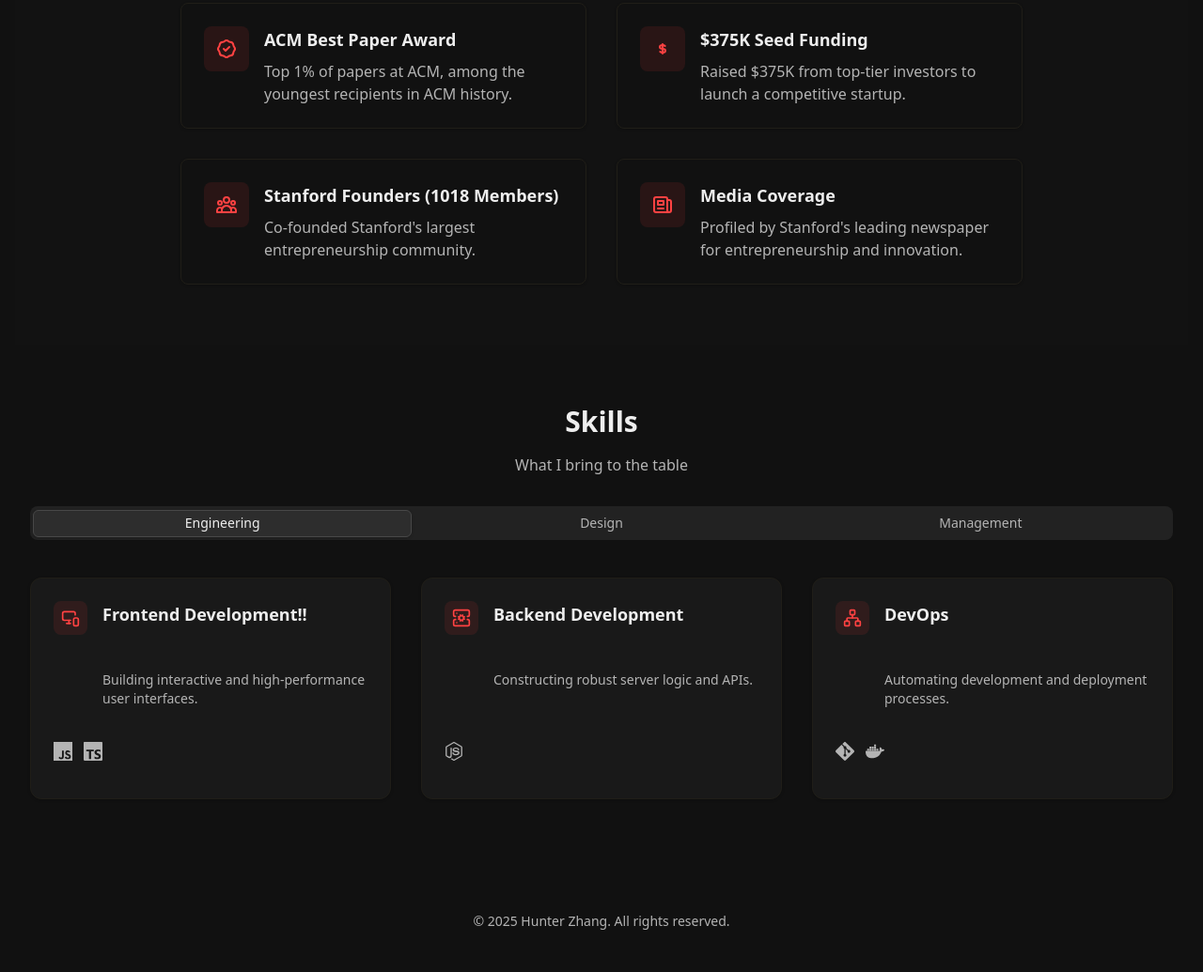
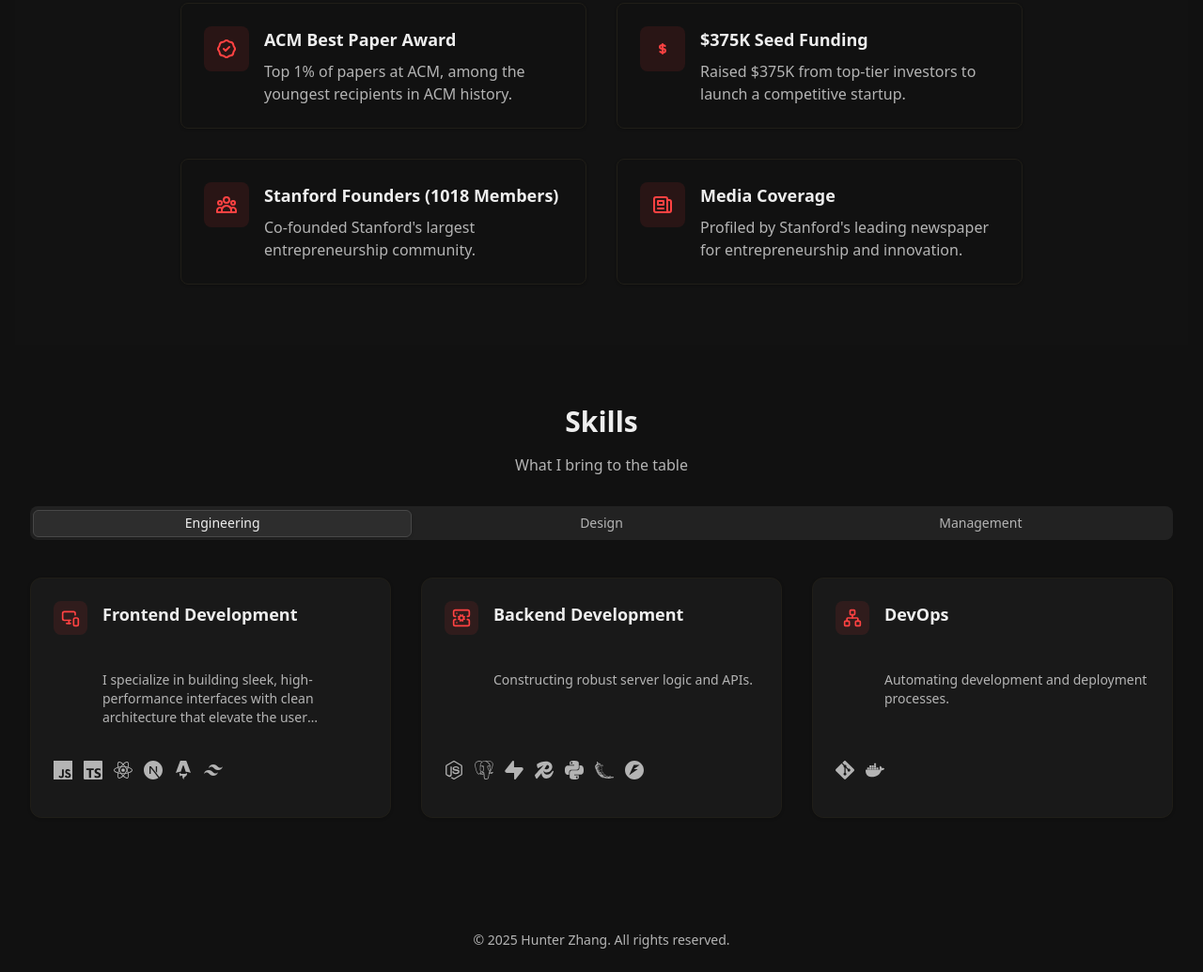
Before and after one commit to hunterZh37/hunterzhang.github.io, an Astro site: page / in a window 1280 px wide. Shown: the part 738-1773 px from the top of the page at 94% size. Built offline with nearby package versions, Linux system fonts and the light colour scheme; Astro itself is replaced by a stand-in of ours.

Commit message:
✅Frontend Development Skill implemented

```diff
--- a/src/components/ui/SkillsTabs.tsx
+++ b/src/components/ui/SkillsTabs.tsx
@@ -1,5 +1,5 @@
 import { Tabs, TabsList, TabsTrigger, TabsContent } from '@/components/ui/tabs';
-import SkillCard from '@/components/SkillCard';
+import SkillCard from '@/components/ui/skillCard';
 import type { TranslatedSkill } from '@/features/projects/type';
 
 interface SkillsTabsProps {
--- a/src/features/projects/service.ts
+++ b/src/features/projects/service.ts
@@ -170,10 +170,12 @@ export const skillsList: Array<SkillData> = [
     id: 'frontendDevelopment',
     iconName: 'MonitorSmartphone',
     technologies: [
-      { id: 'html', name: 'HTML' },
-      { id: 'css', name: 'CSS' },
       { id: 'javascript', name: 'JavaScript' },
       { id: 'typescript', name: 'TypeScript' },
+      { id: 'react', name: 'React' },
+      { id: 'nextjs', name: 'Next.js' },
+      { id: 'astro', name: 'Astro' },
+      { id: 'tailwindcss', name: 'TailwindCSS' },
     ],
   },
   {
@@ -183,6 +185,12 @@ export const skillsList: Array<SkillData> = [
     technologies: [
       { id: 'nodejs', name: 'Node.js' },
       { id: 'restapi', name: 'REST APIs' },
+      { id: 'postgresql', name: 'PostgreSQL' },
+      { id: 'supabase', name: 'Supabase' },
+      { id: 'redis', name: 'Redis' },
+      { id: 'python', name: 'Python' },
+      { id: 'flask', name: 'Flask' },
+      { id: 'fastapi', name: 'FastAPI' },
     ],
   },
   {
--- a/src/i18n/ui.ts
+++ b/src/i18n/ui.ts
@@ -41,9 +41,9 @@ export const ui = {
     },
     skillsContent: {
       frontendDevelopment: {
-        title: 'Frontend Development!!',
+        title: 'Frontend Development',
         description:
-          'Building interactive and high-performance user interfaces.',
+          'I specialize in building sleek, high-performance interfaces with clean architecture that elevate the user experience across devices.',
       },
       backendDevelopment: {
         title: 'Backend Development',
```
Also changed, not shown: src/components/ui/skillCard.tsx (renamed from src/components/SkillCard.tsx, +10 -0 lines).
